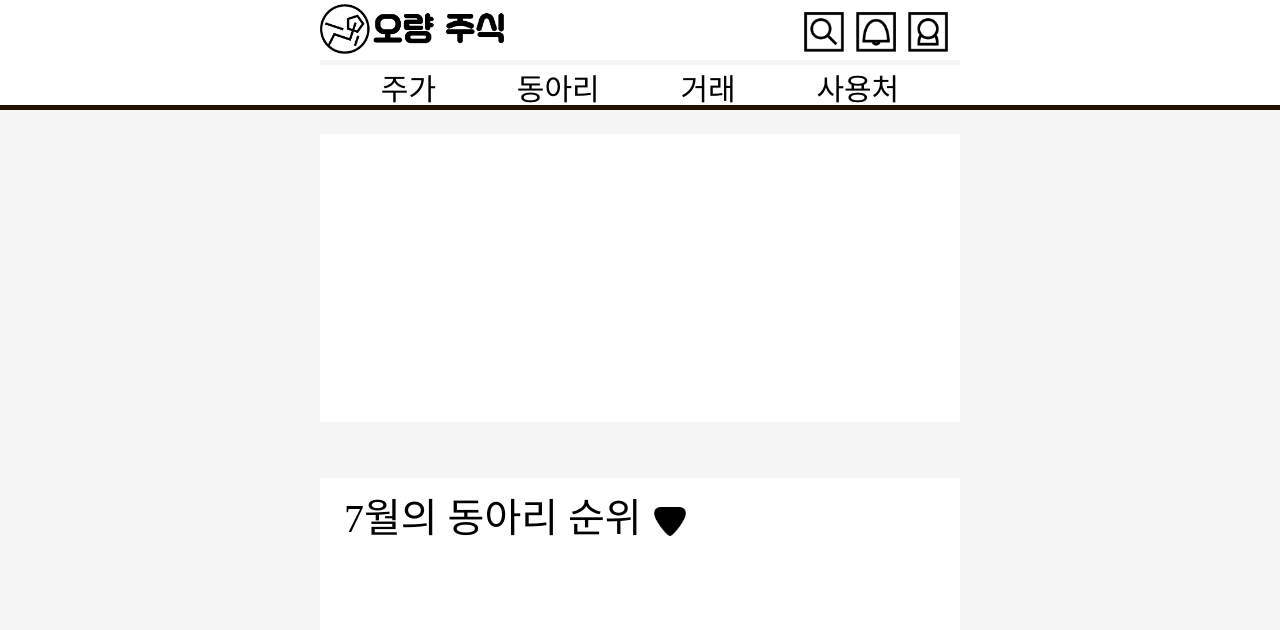
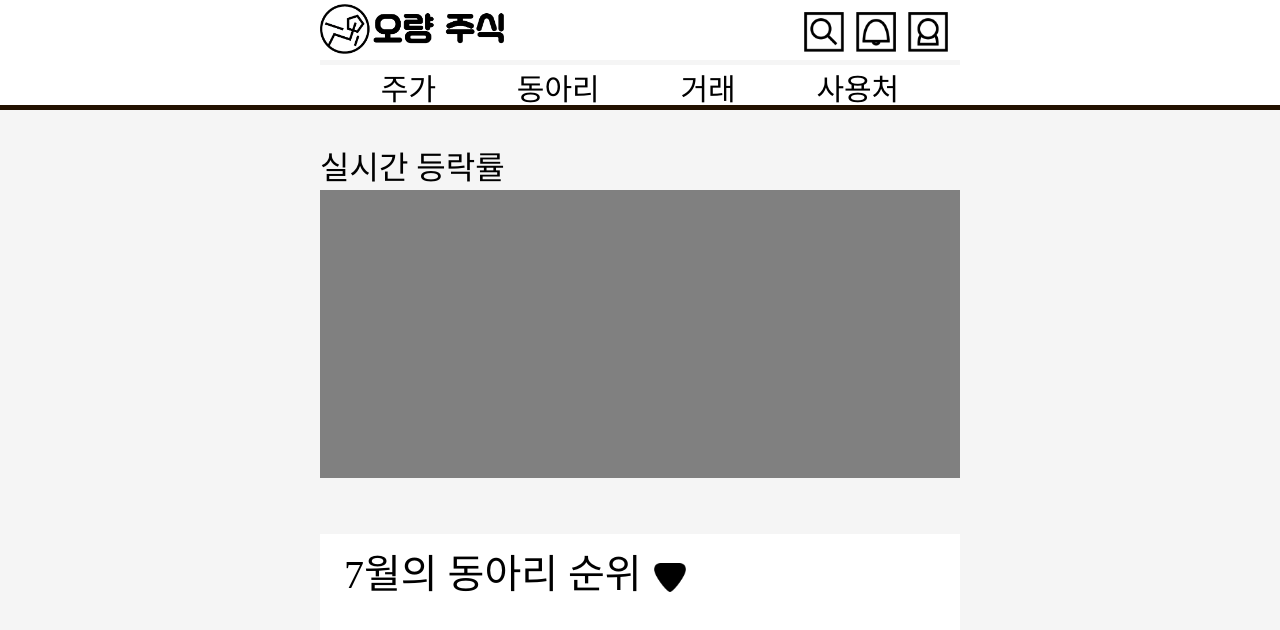
Before and after one commit to cwrgw3/oryang_company, a plain HTML site: page index.html in a window 1280 px wide. Shown: the top 630 px of the page. Drawn offline with Linux system fonts and the light colour scheme; a web font is replaced by a local one.

Commit message:
등락률 수정1

```diff
--- a/index.css
+++ b/index.css
@@ -38,6 +38,17 @@ header {
     border-bottom: 5px solid whitesmoke;
 
 }
+
+.box_thema {
+    color: black;
+    position: relative;
+    font-size: 2rem;
+
+    top: -1.5em;
+}
+
+
+
 #img_header {
     position: absolute;
     height: 50px;
@@ -121,21 +132,17 @@ button:hover {
 /* ----동아리 간단한 주가와 실시간 등략률 표시해주는 칸---------- */
 
 .box_box {
-    margin: 3vmin auto 0 auto;
+    margin: 5em auto 0 auto;
     width: 50vw;
     height: 36vmin;
 
-    background-color: white;
+    background-color: gray;
     /* border-bottom: 5px solid #210; */
     /* border-top: 5px solid lightgray; */
 
     white-space:nowrap;
-    overflow: scroll;
+}
 
-}
-.box_box_box {
-    width: 170vmin;
-}
 .juga_box {
     margin: 5vmin 0 0 3vmin;
     float: left;
--- a/index.html
+++ b/index.html
@@ -36,7 +36,8 @@
 
 <body>
     <div class="box_box">
-
+        <p class="box_thema">실시간 등락률</p>
+        <span></span>
     </div>
 
     <div>
```
